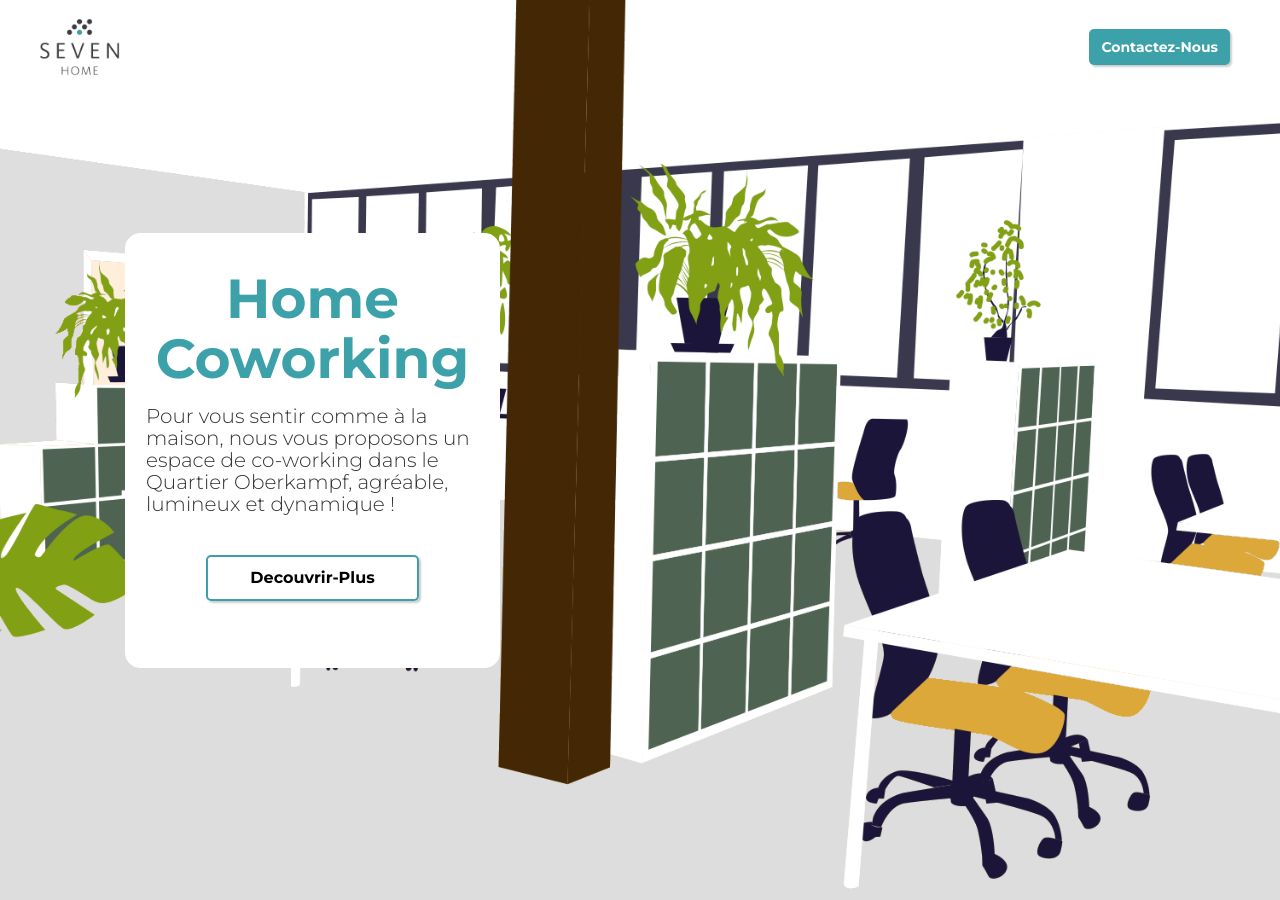
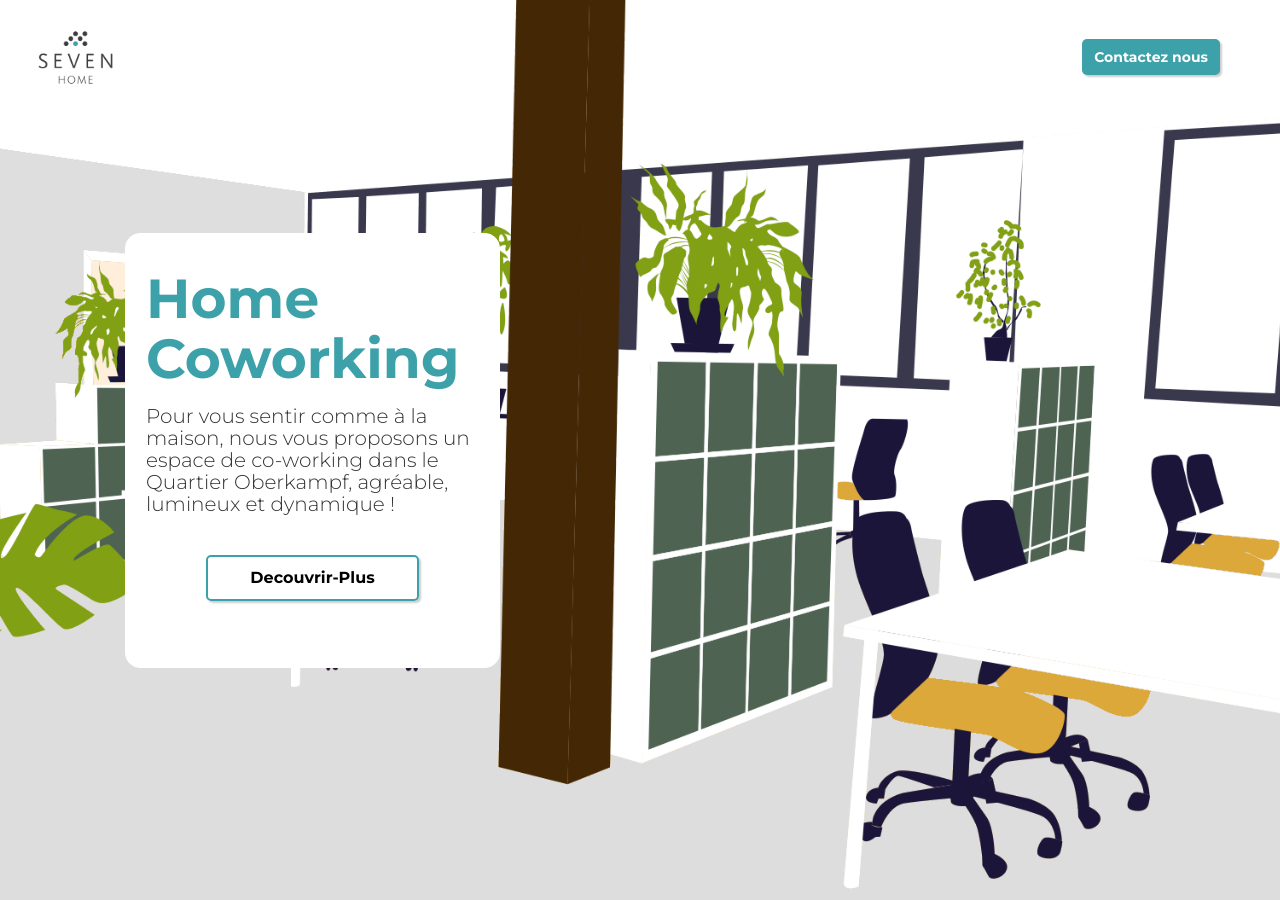
Before and after one commit to Seven2018/home.byseven.co_jekyll, a Jekyll site: the page built from index.md, in a window 1280 px wide and 900 px high. Built offline with Jekyll 4.4.1, drawn with Linux system fonts in a browser that asks for light colours; nearby versions of some CDN libraries.

Commit message:
last changes

```diff
--- a/_includes/header.html
+++ b/_includes/header.html
@@ -1,6 +1,6 @@
 <header class="navbar-seven">
   <img src="/assets/img/SEVENLOGO_HOME.png" alt="" class="home-logo">
   <nav class="navbar-links">
-    <a href="https://learn.byseven.co/" target="_blank">Contactez-Nous</a>
+    <a href="https://learn.byseven.co/" target="_blank">Contactez nous</a>
   </nav>
 </header>
--- a/_sass/layout/header.scss
+++ b/_sass/layout/header.scss
@@ -8,7 +8,7 @@
   display: flex;
   justify-content: space-between;
   align-items: center;
-  padding: 0 20px;
+  padding: 0 30px;
   position: fixed;
   // position: -webkit-sticky;
   top: 0;
@@ -16,9 +16,9 @@
   transition: all 0.8s ease;
 
   img {
-    height: 80px;
+    height: 75px;
     // width: 150px;
-    margin: 7px 0;
+    margin: 20px 0;
   }
 }
 
--- a/_sass/main.scss
+++ b/_sass/main.scss
@@ -136,7 +136,7 @@ span {
     color:#3DA1A9;
     font-size: 55px;
     margin: 15px 0px;
-    text-align: none;
+    text-align: left;
   }
   h5 {
     display: inherit;
```
Also changed, not shown: 3 other files.
